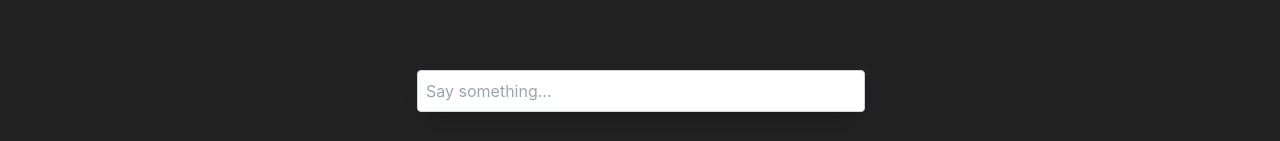
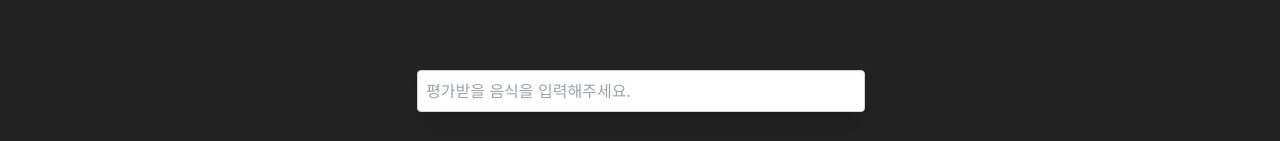
Before and after one commit to kimzeze/chefscharm, a Next.js app: page / in a window 1280 px wide. Shown: the part 656-797 px from the top of the page. Built offline with nearby package versions, Linux system fonts and the light colour scheme; a web font is replaced by a local one.

Commit message:
[💄style] 채팅 글자색 변경

```diff
--- a/src/components/Chatbot.tsx
+++ b/src/components/Chatbot.tsx
@@ -49,18 +49,18 @@ export default function Chatbot() {
   };
 
   return (
-    <div className="stretch mx-auto flex w-full max-w-md flex-col border py-24 text-primary">
+    <div className="stretch mx-auto flex w-full max-w-md flex-col border py-24">
       {messages.map((m, index) => (
-        <div key={index} className="whitespace-pre-wrap">
+        <div key={index} className="whitespace-pre-wrap text-white">
           {m.role === 'user' ? '너: ' : '안성재: '}
           {m.content}
         </div>
       ))}
       <form onSubmit={handleSubmit}>
         <input
-          className="fixed bottom-0 mb-8 w-full max-w-md rounded border border-gray-300 p-2 shadow-xl"
+          className="fixed bottom-0 mb-8 w-full max-w-md rounded border border-gray-300 p-2 text-primary shadow-xl"
           value={input}
-          placeholder="Say something..."
+          placeholder="평가받을 음식을 입력해주세요."
           onChange={handleInputChange}
           disabled={isLoading}
         />
```
